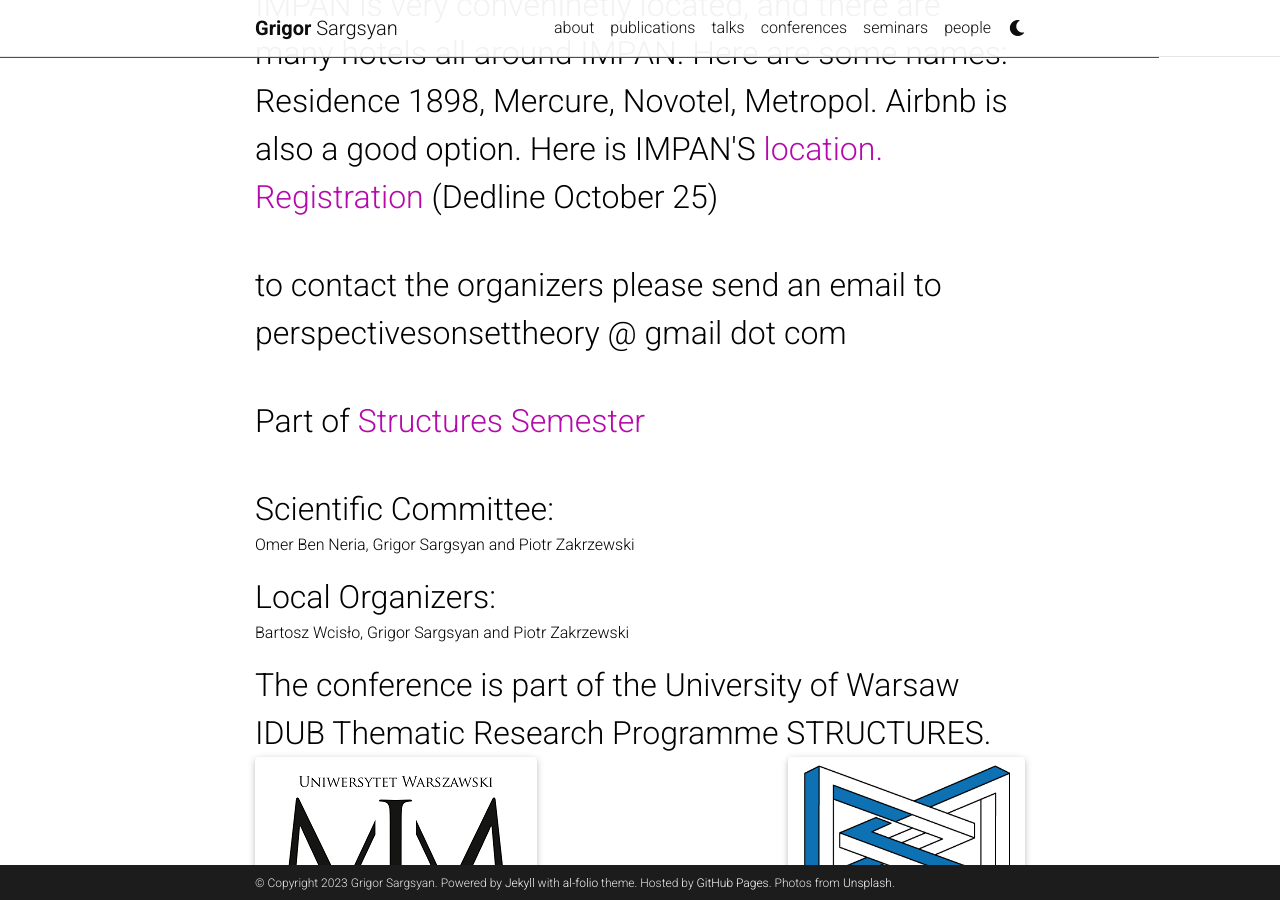
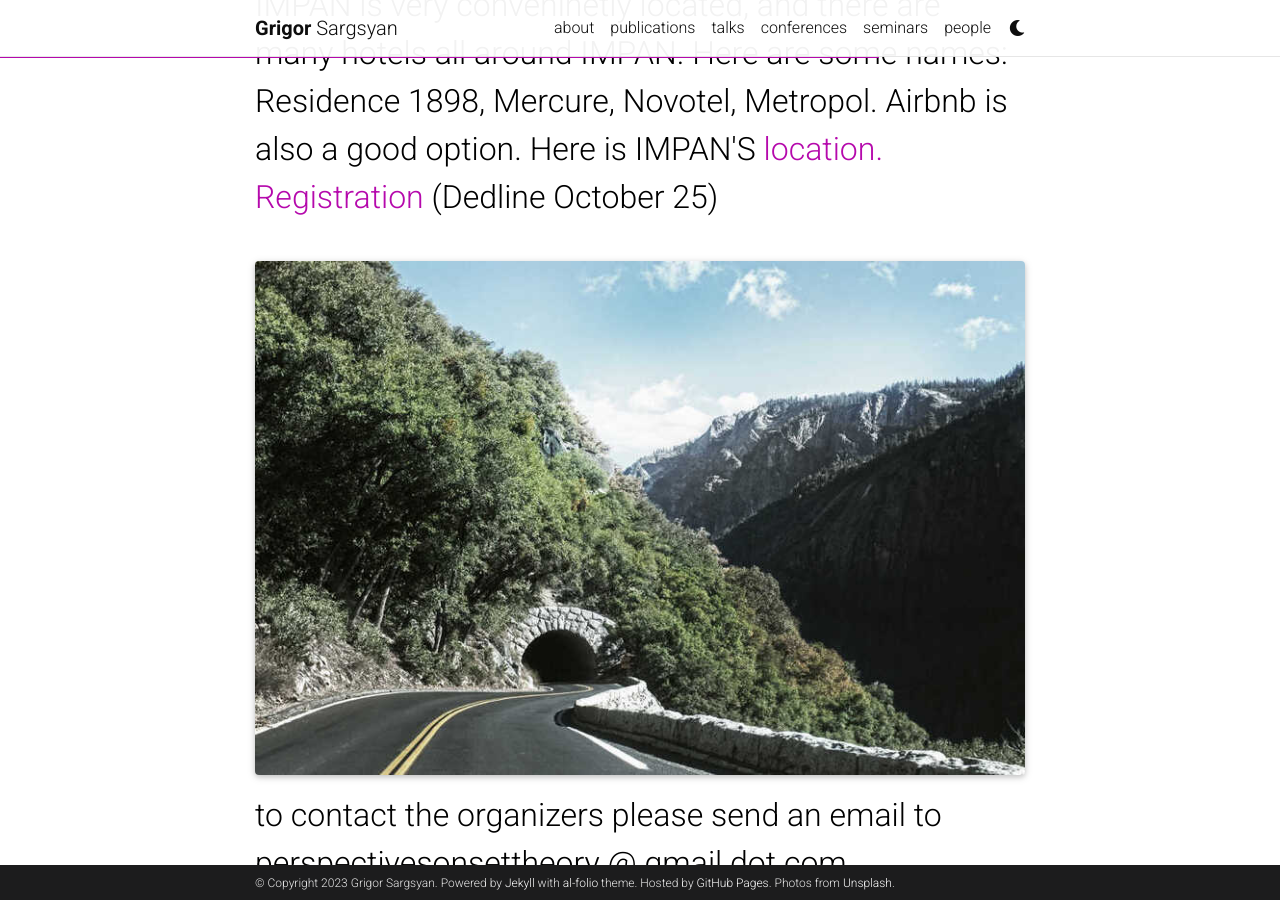
Before and after one commit to grigorsarg/grigorsarg.github.io, a Jekyll site: the page built from _projects/Perspectives.md, in a window 1280 px wide and 900 px high, scrolled down 1505 px. Built offline with Jekyll 4.4.1, drawn with Linux system fonts in a browser that asks for light colours; full-size pictures stand in for the smaller copies a plugin makes; comment, search, counter and statistics services are not loaded; a style sheet for code colours, icons or effects is not loaded.

Commit message:
Update Perspectives.md

```diff
--- a/_projects/Perspectives.md
+++ b/_projects/Perspectives.md
@@ -40,6 +40,9 @@
 
 <font size="+3">  <a href="https://docs.google.com/forms/d/e/1FAIpQLSccN6wVV36sXrM9sRT53cpYjMWZ64BV7FQP5FbiwIxd_e7pJg/viewform?usp=pp_url">Registration</a> (Dedline October 25)</font> <br>
 
+{% include figure.html path="assets/img/1.jpg" title="example image" class="img-fluid rounded z-depth-1" %}
+
+
 <font size="+3"> to contact the organizers please send an email to perspectivesonsettheory @ gmail dot com </font> <br>
 
 <font size="+3"> Part of <a href="https://www.impan.pl/en/activities/banach-center/conferences/23-simons-08">Structures Semester</a></font> <br>
```
